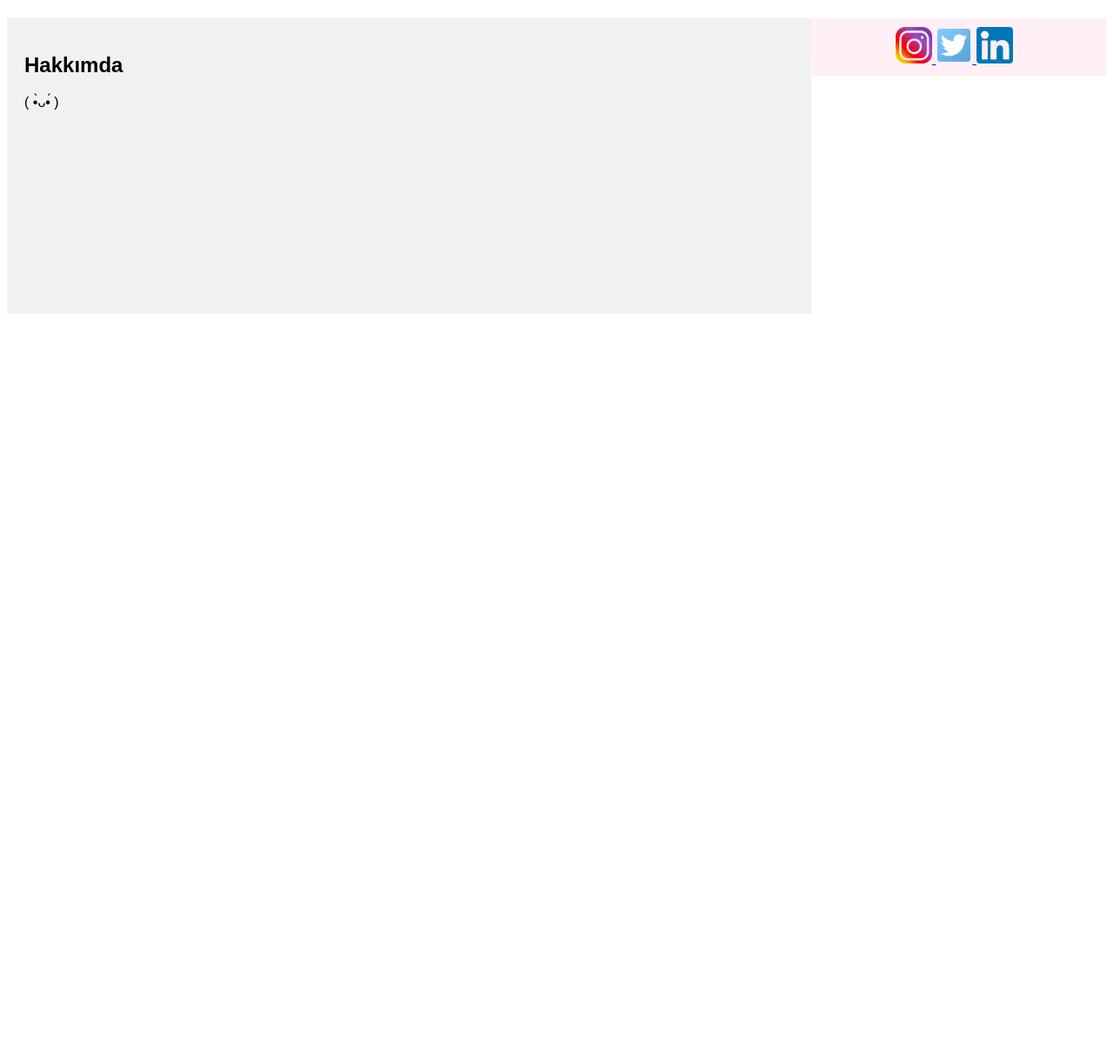
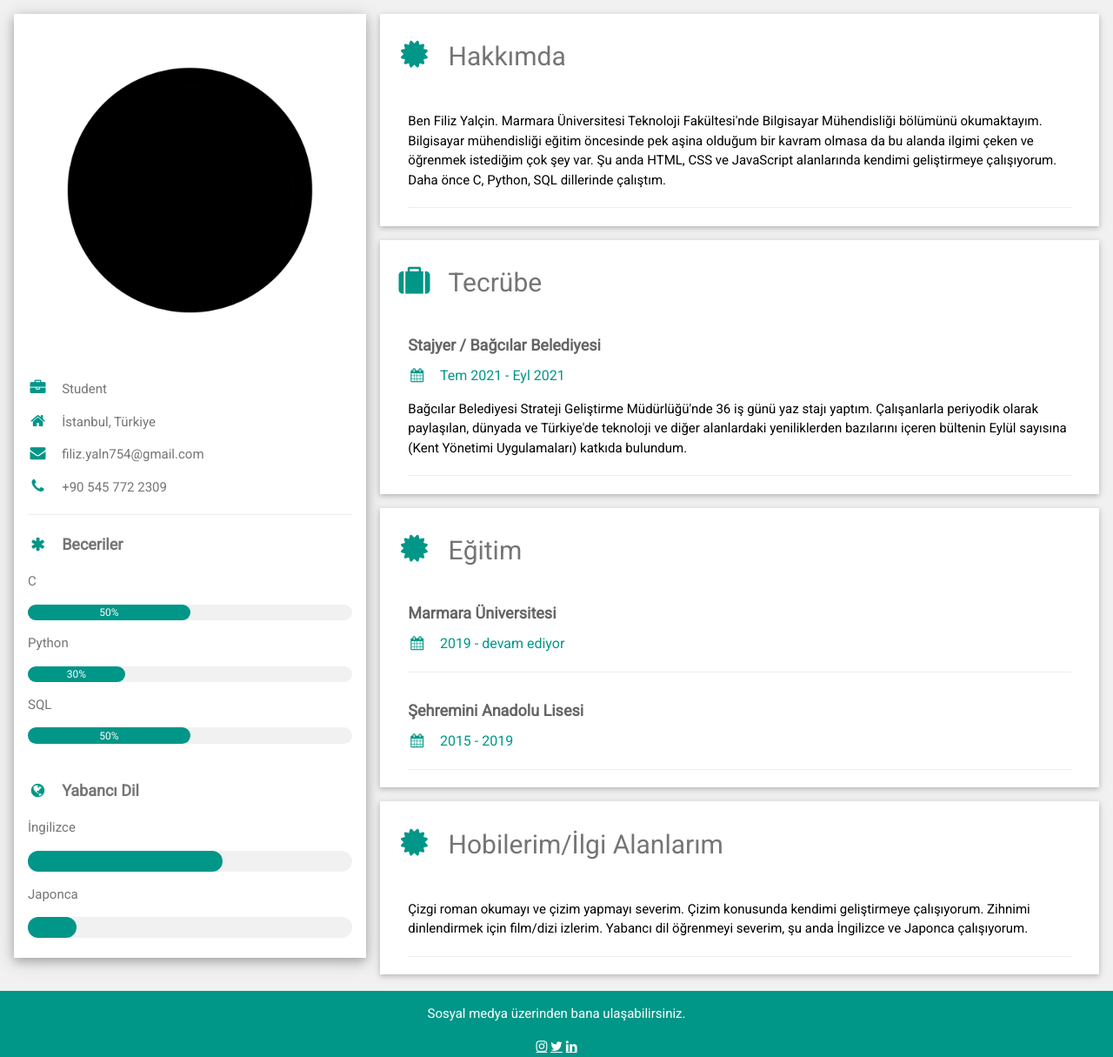
Before and after one commit to FilizYalcin21/FilizYalcin21.github.io, a plain HTML site: page index.html in a window 1280 px wide. Shown: the whole page at 87% size. Before the commit the page ends 800 px from the top, so only its background shows below. Drawn offline with nearby package versions, Linux system fonts and the light colour scheme.

Commit message:
Initial commit

```diff
--- a/index.html
+++ b/index.html
@@ -1,63 +1,135 @@
 <!DOCTYPE html>
 <html>
 <head>
-    <title>Web Sitesi</title>
+<title>Filiz Yalçin</title>
+<meta charset="UTF-8">
+<meta name="viewport" content="width=device-width, initial-scale=1">
+<link rel="stylesheet" href="https://www.w3schools.com/w3css/4/w3.css">
+<link rel='stylesheet' href='https://fonts.googleapis.com/css?family=Roboto'>
+<link rel="stylesheet" href="https://cdnjs.cloudflare.com/ajax/libs/font-awesome/4.7.0/css/font-awesome.min.css">
+<link rel="stylesheet" href="style.css">
+
 </head>
+<body class="w3-light-grey">
 
-<style>
+<!-- Page Container -->
+<div class="w3-content w3-margin-top" style="max-width:1400px;">
 
-body {
-    font-family: Arial, Helvetica, sans-serif;
-}
+  <!-- The Grid -->
+  <div class="w3-row-padding">
 
-/* Style the header */
-header {
-  background-color: black;
-  padding: 30px;
-  text-align: center;
-  font-size: 35px;
-  color: white;
-}
+    <!-- Left Column -->
+    <div class="w3-third">
 
-article {
-  float: left;
-  padding: 20px;
-  width: 70%;
-  background-color: #f1f1f1;
-  height: 300px;
-}
+      <div class="w3-white w3-text-grey w3-card-4">
+        <div class="w3-display-container">
+          <img src="resim.png" style="width:100%" alt="Resim">
+          <div class="w3-display-bottomleft w3-container w3-text-black">
+            <h2><strong>Filiz Yalçin</strong></h2>
+          </div>
+        </div>
+        <div class="w3-container">
+          <p><i class="fa fa-briefcase fa-fw w3-margin-right w3-large w3-text-teal"></i>Student</p>
+          <p><i class="fa fa-home fa-fw w3-margin-right w3-large w3-text-teal"></i>İstanbul, Türkiye</p>
+          <p><i class="fa fa-envelope fa-fw w3-margin-right w3-large w3-text-teal"></i>filiz.yaln754@gmail.com</p>
+          <p><i class="fa fa-phone fa-fw w3-margin-right w3-large w3-text-teal"></i>+90 545 772 2309</p>
+          <hr>
 
-footer {
-  background-color: lavenderblush;
-  padding: 10px;
-  text-align: center;
-  color: white;
-}
+          <p class="w3-large"><b><i class="fa fa-asterisk fa-fw w3-margin-right w3-text-teal"></i>Beceriler</b></p>
+          <p>C</p>
+          <div class="w3-light-grey w3-round-xlarge w3-small">
+            <div class="w3-container w3-center w3-round-xlarge w3-teal" style="width:50%">50%</div>
+          </div>
+          <p>Python</p>
+          <div class="w3-light-grey w3-round-xlarge w3-small">
+            <div class="w3-container w3-center w3-round-xlarge w3-teal" style="width:30%">
+              <div class="w3-center w3-text-white">30%</div>
+            </div>
+          </div>
+          <p>SQL</p>
+          <div class="w3-light-grey w3-round-xlarge w3-small">
+            <div class="w3-container w3-center w3-round-xlarge w3-teal" style="width:50%">50%</div>
+          </div>
 
-</style>
+          <br>
 
-<body>
-    <h1></h1>
+          <p class="w3-large w3-text-theme"><b><i class="fa fa-globe fa-fw w3-margin-right w3-text-teal"></i>Yabancı Dil</b></p>
+          <p>İngilizce</p>
+          <div class="w3-light-grey w3-round-xlarge">
+            <div class="w3-round-xlarge w3-teal" style="height:24px;width:60%"></div>
+          </div>
+          <p>Japonca</p>
+          <div class="w3-light-grey w3-round-xlarge">
+            <div class="w3-round-xlarge w3-teal" style="height:24px;width:15%"></div>
+          </div>
 
-    <article>
-      <h1>Hakkımda</h1>
-      <p>( •̀ᴗ•́ )</p>
-    </article>
+          <br>
+        </div>
+      </div><br>
 
-    <footer>
-        <a href="https://www.instagram.com/">
-            <img src="Instagram-Icon.png" alt="Instagram" style="width:42px;height:42px;">
-        </a>
+    <!-- End Left Column -->
+    </div>
 
-        <a href="https://twitter.com/?lang=tr/">
-            <img src="twitter.png" alt="Twitter" style="width:42px;height:42px;">
-        </a>
+    <!-- Right Column -->
+    <div class="w3-twothird">
 
-        <a href="https://tr.linkedin.com/">
-            <img src="linkedin.png" alt="LinkedIn" style="width:42px;height:42px;">
-        </a>
+      <div class="w3-container w3-card w3-white w3-margin-bottom">
+        <h2 class="w3-text-grey w3-padding-16"><i class="fa fa-certificate fa-fw w3-margin-right w3-xxlarge w3-text-teal"></i>Hakkımda</h2>
+        <div class="w3-container">
+          <p>Ben Filiz Yalçin. Marmara Üniversitesi Teknoloji Fakültesi'nde Bilgisayar Mühendisliği bölümünü okumaktayım. Bilgisayar mühendisliği eğitim öncesinde pek aşina olduğum bir kavram olmasa da bu alanda ilgimi çeken ve öğrenmek istediğim çok şey var. Şu anda HTML, CSS ve JavaScript alanlarında kendimi geliştirmeye çalışıyorum. Daha önce C, Python, SQL dillerinde çalıştım.</p>
+          <hr>
+        </div>
+      </div>
 
-    </footer>
+      <div class="w3-container w3-card w3-white w3-margin-bottom">
+        <h2 class="w3-text-grey w3-padding-16"><i class="fa fa-suitcase fa-fw w3-margin-right w3-xxlarge w3-text-teal"></i>Tecrübe</h2>
+        <div class="w3-container">
+          <h5 class="w3-opacity"><b>Stajyer / Bağcılar Belediyesi</b></h5>
+          <h6 class="w3-text-teal"><i class="fa fa-calendar fa-fw w3-margin-right"></i>Tem 2021 - Eyl 2021</h6>
+          <p>Bağcılar Belediyesi Strateji Geliştirme Müdürlüğü'nde 36 iş günü yaz stajı yaptım. Çalışanlarla periyodik olarak paylaşılan, dünyada ve Türkiye'de teknoloji ve diğer alanlardaki yeniliklerden bazılarını içeren bültenin Eylül sayısına (Kent Yönetimi Uygulamaları) katkıda bulundum.</p>
+          <hr>
+        </div>
+
+      </div>
+
+      <div class="w3-container w3-card w3-white">
+        <h2 class="w3-text-grey w3-padding-16"><i class="fa fa-certificate fa-fw w3-margin-right w3-xxlarge w3-text-teal"></i>Eğitim</h2>
+        <div class="w3-container">
+          <h5 class="w3-opacity"><b>Marmara Üniversitesi</b></h5>
+          <h6 class="w3-text-teal"><i class="fa fa-calendar fa-fw w3-margin-right"></i>2019 - devam ediyor</h6>
+          <hr>
+        </div>
+        <div class="w3-container">
+          <h5 class="w3-opacity"><b>Şehremini Anadolu Lisesi</b></h5>
+          <h6 class="w3-text-teal"><i class="fa fa-calendar fa-fw w3-margin-right"></i>2015 - 2019</h6>
+          <hr>
+        </div>
+
+      </div>
+
+      <div class="w3-container w3-card w3-white w3-margin-top">
+        <h2 class="w3-text-grey w3-padding-16"><i class="fa fa-certificate fa-fw w3-margin-right w3-xxlarge w3-text-teal"></i>Hobilerim/İlgi Alanlarım</h2>
+        <div class="w3-container">
+          <p>Çizgi roman okumayı ve çizim yapmayı severim. Çizim konusunda kendimi geliştirmeye çalışıyorum. Zihnimi dinlendirmek için film/dizi izlerim. Yabancı dil öğrenmeyi severim, şu anda İngilizce ve Japonca çalışıyorum.</p>
+          <hr>
+        </div>
+      </div>
+
+    <!-- End Right Column -->
+    </div>
+
+  <!-- End Grid -->
+  </div>
+
+  <!-- End Page Container -->
+</div>
+
+<footer class="w3-container w3-teal w3-center w3-margin-top">
+  <p>Sosyal medya üzerinden bana ulaşabilirsiniz.</p>
+  <a class="fa fa-instagram w3-hover-opacity" href="https://www.instagram.com/filizyalcin_21/" target="_blank"></a>
+  <a class="fa fa-twitter w3-hover-opacity" href="https://twitter.com/FilizYalin11" target="_blank"></a>
+  <a class="fa fa-linkedin w3-hover-opacity" href="https://www.linkedin.com/in/filiz-yal%C3%A7in-19393b197/" target="_blank"></a>
+</footer>
 
 </body>
 </html>
--- /dev/null
+++ b/style.css
@@ -0,0 +1,7 @@
+html,body,h1,h2,h3,h4,h5,h6 {
+  font-family: "Roboto", sans-serif
+}
+
+h2 {
+  color: white;
+}
```
Also changed, not shown: resim.png (added).
